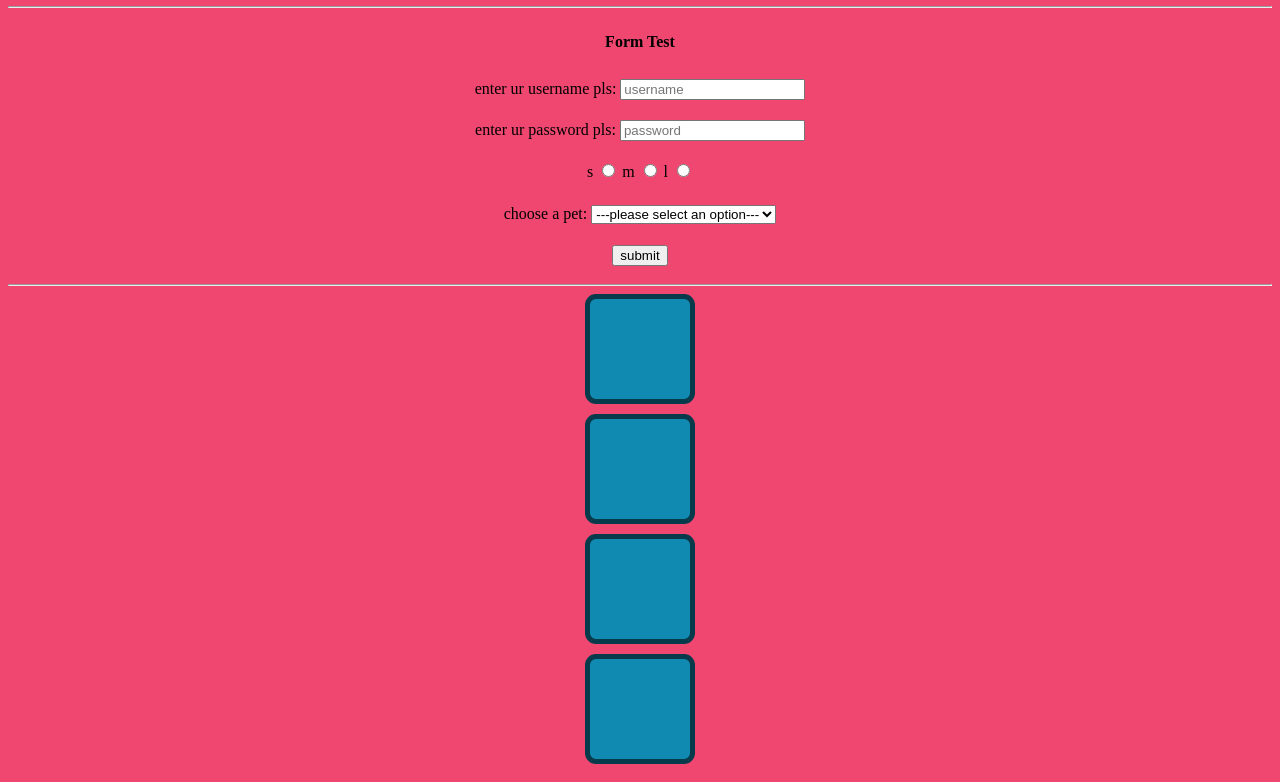
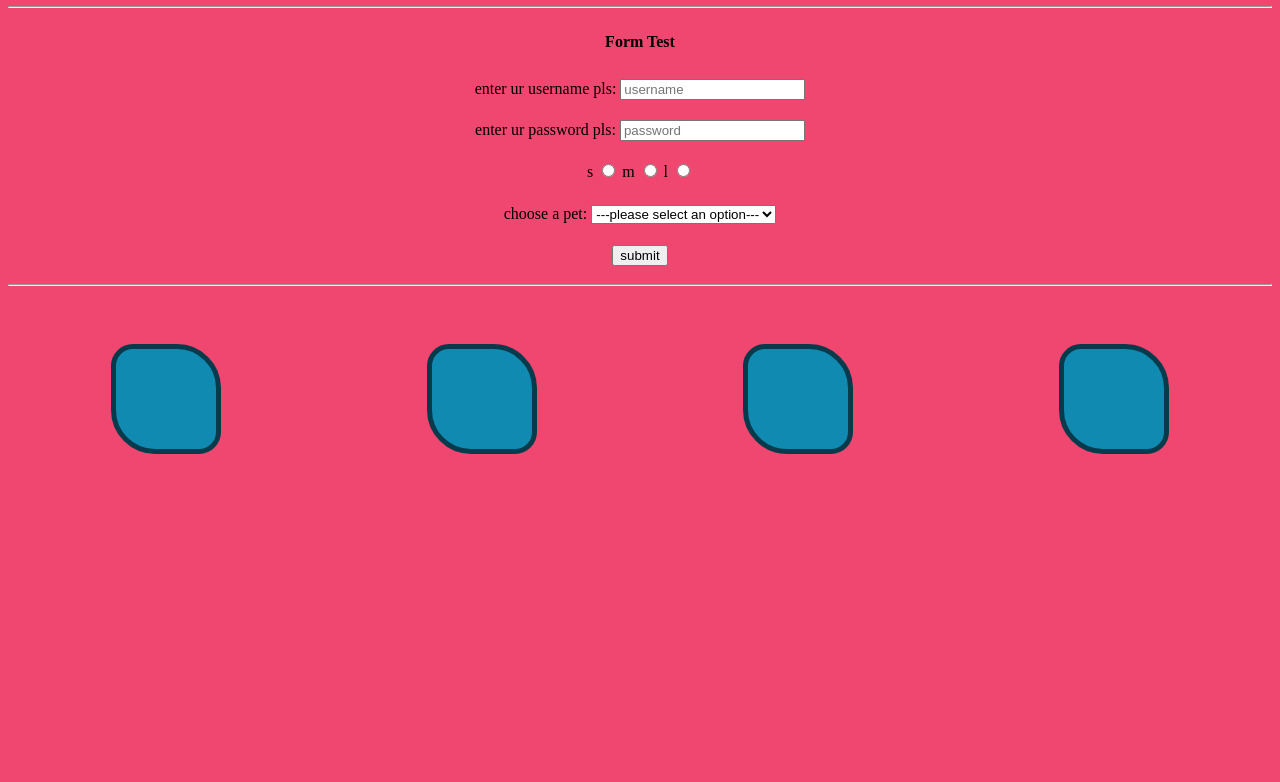
Before and after one commit to tyler828/tyler828.github.io, a plain HTML site: page index.html in a window 1280 px wide. Shown: the part 676-1458 px from the top of the page. After the commit the page ends 1198 px from the top, so only its background shows below. Drawn offline with Linux system fonts and the light colour scheme.

Commit message:
flex shapes

```diff
--- a/index.html
+++ b/index.html
@@ -94,21 +94,17 @@
         </form>
     </div>
     <hr>
-    <!-- <div class="buffer"></div> -->
+
+    <div class="buffer"></div>
+
     <div class="scontainer">
         <div class="shape"></div>
-    </div>
-    <div class="scontainer">
+        <div class="shape"></div>
+        <div class="shape"></div>
         <div class="shape"></div>
     </div>
-    <div class="scontainer">
-        <div class="shape"></div>
-    </div>
-    <div class="scontainer">
-        <div class="shape"></div>
-    </div>
-    <!-- <div class="buffer"></div> -->
 
+    <div class="buffer"></div>
 </body>
 
 </html>
--- a/styles.css
+++ b/styles.css
@@ -18,7 +18,7 @@ body {
     border: 7px solid rgba(255, 240, 181, 0);
 }
 
-#title:hover{
+#title:hover {
     border-radius: 50%;
     background-color: #06d6a0;
     color: #118ab2;
@@ -66,15 +66,10 @@ input:hover{
     color:#f6708f;
 }
 
-/* .buffer {
-    width: 50px;
-    height:50px;
-    background-color: blue;
-} */
 .scontainer {
     height: 120px;
+    display: flex;
 }
-
 
 .shape {
     margin-right: auto;
@@ -84,20 +79,31 @@ input:hover{
     height:100px;
     background-color: #118ab2;
     border: 5px solid #073b4c;
-    border-radius: 10%;
+    border-radius: 20% 40%;
+
+    transition: .5s;
 }
 
-.shape:hover {
+.shape:nth-last-of-type(even):hover {
     background-color: #06d6a0;
     border-color: #118ab2;
 
     border-radius: 50%;
+}
 
-    transition: .5s;
+.shape:nth-last-of-type(odd):hover {
+    background-color: #ffd166;
+    border-color: #118ab2;
+
+    border-radius: 50%;
 }
 
 .shape:active {
-	width: .9em;
-	height: .9em;
+	width: 90px;
+	height: 90px;
     transition-duration: 0s;
 }
+
+.buffer {
+    height:50px;
+}
```
Also changed, not shown: 1 other file.
